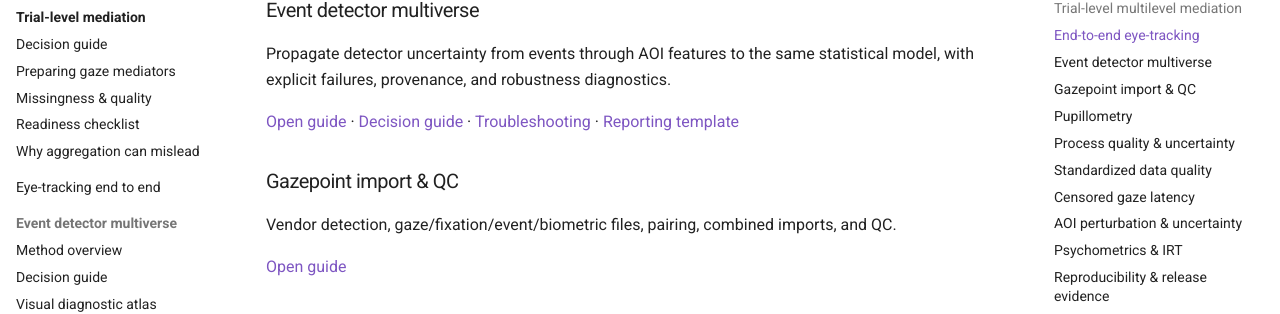
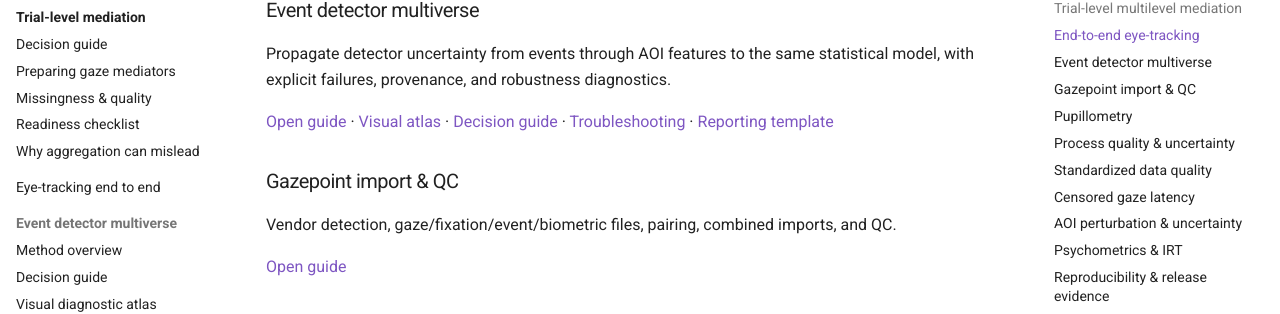
Before and after one commit to stefanosbalaskas/eyeprocesspy, an MkDocs documentation site: the page built from docs/guides/index.md, in a window 1280 px wide and 900 px high, scrolled down 499 px. Shown: the part 148-462 px from the top of the window. Built offline with MkDocs 1.6.1 and Material for MkDocs 9.7.7, drawn with Linux system fonts in a browser that asks for light colours; comment, search, counter and statistics services are not loaded.

Commit message:
docs: add detector visual atlas to guide map

```diff
--- a/docs/guides/index.md
+++ b/docs/guides/index.md
@@ -24,7 +24,7 @@ Import, validate, audit, derive process structure, visualize, and preserve prove
 ### Event detector multiverse
 Propagate detector uncertainty from events through AOI features to the same statistical model, with explicit failures, provenance, and robustness diagnostics.
 
-[Open guide](event-detector-multiverse.md) · [Decision guide](detector-multiverse-decision-guide.md) · [Troubleshooting](detector-multiverse-troubleshooting.md) · [Reporting template](detector-multiverse-reporting-template.md)
+[Open guide](event-detector-multiverse.md) · [Visual atlas](detector-multiverse-visual-atlas.md) · [Decision guide](detector-multiverse-decision-guide.md) · [Troubleshooting](detector-multiverse-troubleshooting.md) · [Reporting template](detector-multiverse-reporting-template.md)
 
 </div>
 <div class="ep-card" markdown>
```
